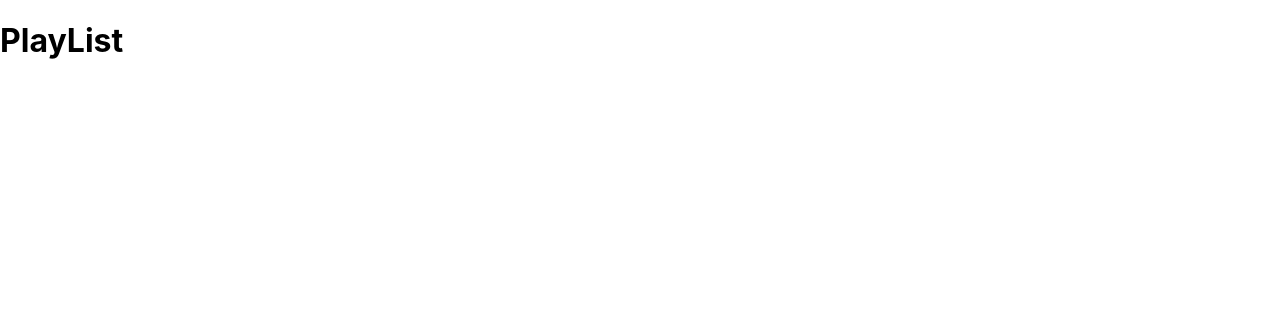
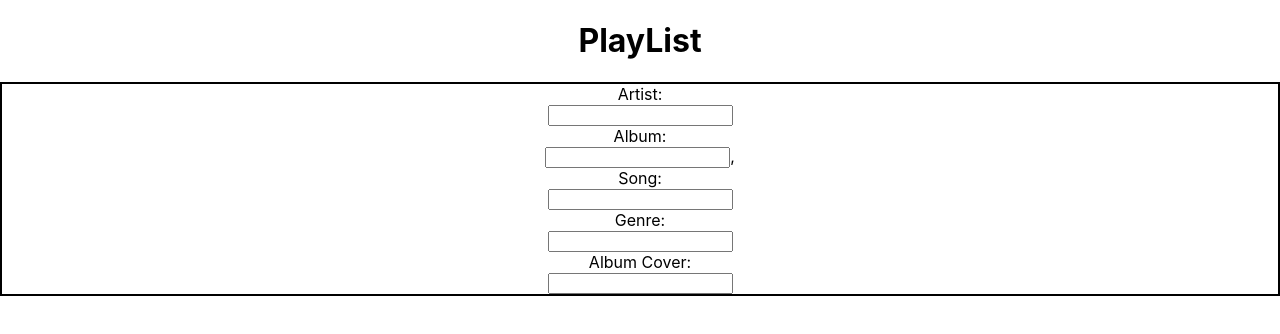
Before and after one commit to hollowred/project_3_main, a React (Create React App) app in the folder front-end/front-end/: page / in a window 1280 px wide. Shown: the top 334 px of the page. Built offline with nearby package versions, Linux system fonts and the light colour scheme.

Commit message:
commit on frontend

```diff
--- a/front-end/front-end/src/App.css
+++ b/front-end/front-end/src/App.css
@@ -36,3 +36,13 @@
     transform: rotate(360deg);
   }
 }
+.title {
+  text-align: center;
+}
+
+.play-list {
+  text-align: center;
+  align-items: center;
+  border: black solid 2px;
+  height: fit-content;
+}
--- a/front-end/front-end/src/App.js
+++ b/front-end/front-end/src/App.js
@@ -8,7 +8,29 @@ import axios from 'axios'
 
 function App() {
   return (
-    <h1>PlayList</h1>
+    <>
+    <h1 className="title">PlayList</h1>
+    <div className='play-list'>
+
+       Artist: <br></br>
+       <input type='text'/>
+       <br></br>
+       Album: <br></br>
+        <input type='text'/>,
+       <br></br>
+       Song: <br></br>
+              <input type='text'/>
+       <br></br>
+       Genre: <br></br>
+       <input type='text'/>
+       <br></br>
+       Album Cover: <br></br>
+       <input type='url'/>
+
+    </div>
+    </>
+
+
   );
 }
 
--- a/package.json
+++ b/package.json
@@ -18,6 +18,7 @@
   },
   "homepage": "https://github.com/hollowred/project_3_main#readme",
   "dependencies": {
+    "axios": "^0.27.2",
     "cors": "^2.8.5",
     "express": "^4.18.1",
     "mongoose": "^6.3.4"
```
Also changed, not shown: 2 other files (tests, documents, lock files or other folders).
